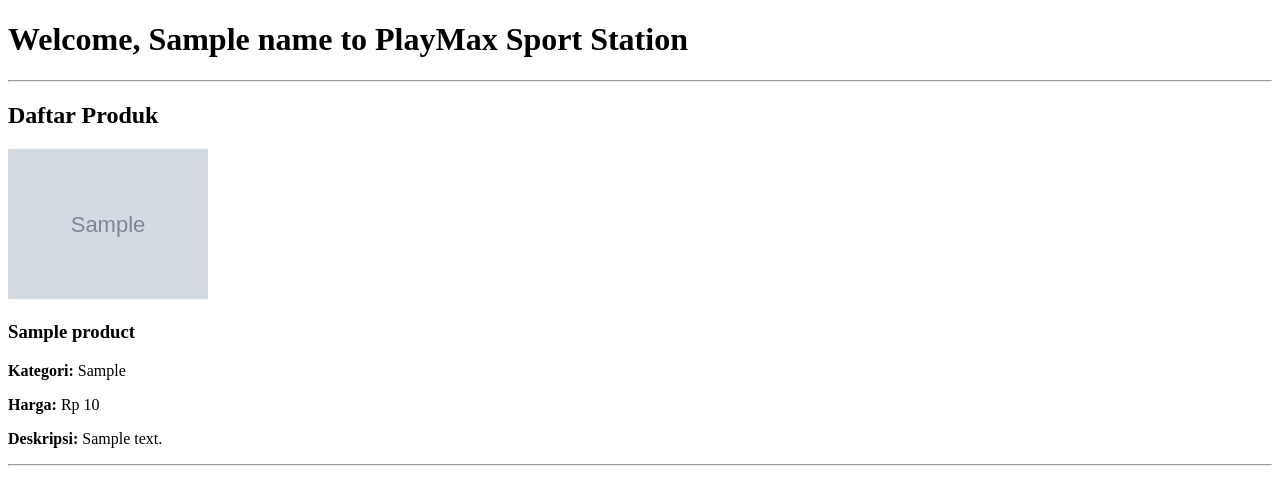
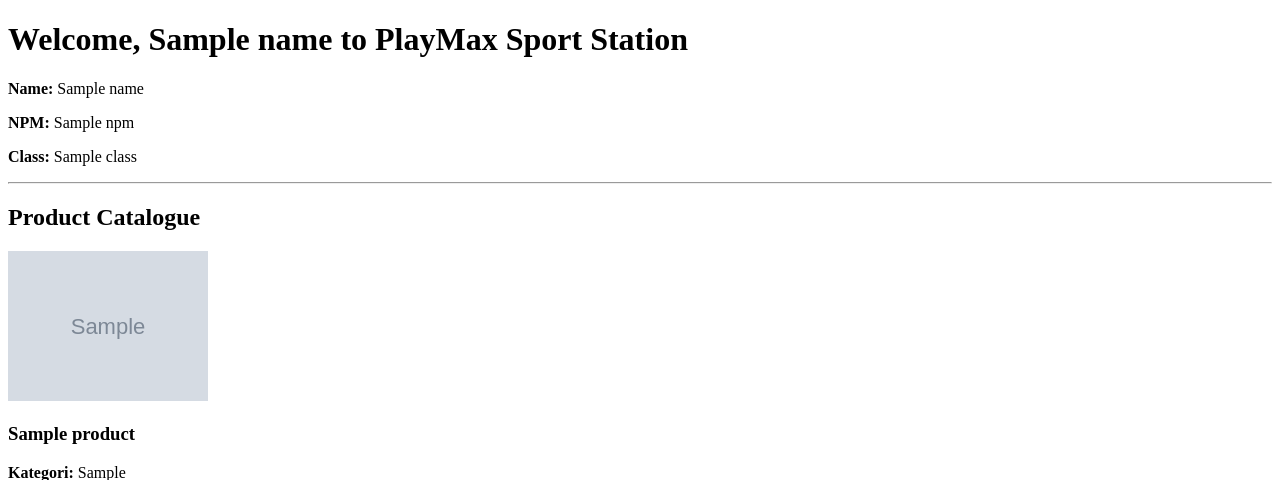
Before and after one commit to alfa-algoritma/playmax, a Django app: template main/templates/main.html in a window 1280 px wide. Shown: the top 480 px of the page. Run offline with Django 5.2, Linux system fonts and the light colour scheme; tables that the repository leaves empty hold one stand-in row (values such as "Sample post"); the template is opened without the code that fills it: values that come from a table or form of the project are taken from there, most other values are stand-ins (such as "Sample title", 1, 10 or a date in 2020); grey boxes marked "Sample" are stand-in pictures.

Commit message:
perubahan terakhir semoga

```diff
--- a/main/templates/main.html
+++ b/main/templates/main.html
@@ -7,9 +7,15 @@
 <body>
     <h1>Welcome, {{ name }} to PlayMax Sport Station</h1>
 
+    <!-- Informasi Mahasiswa dari views.py -->
+    <p><strong>Name:</strong> {{ name }}</p>
+    <p><strong>NPM:</strong> {{ npm }}</p>
+    <p><strong>Class:</strong> {{ class }}</p>
+
     <hr>
 
-    <h2>Daftar Produk</h2>
+    <!-- Judul Katalog Produk -->
+    <h2>Product Catalogue</h2>
 
     {% for product in products %}
         <div>
```
